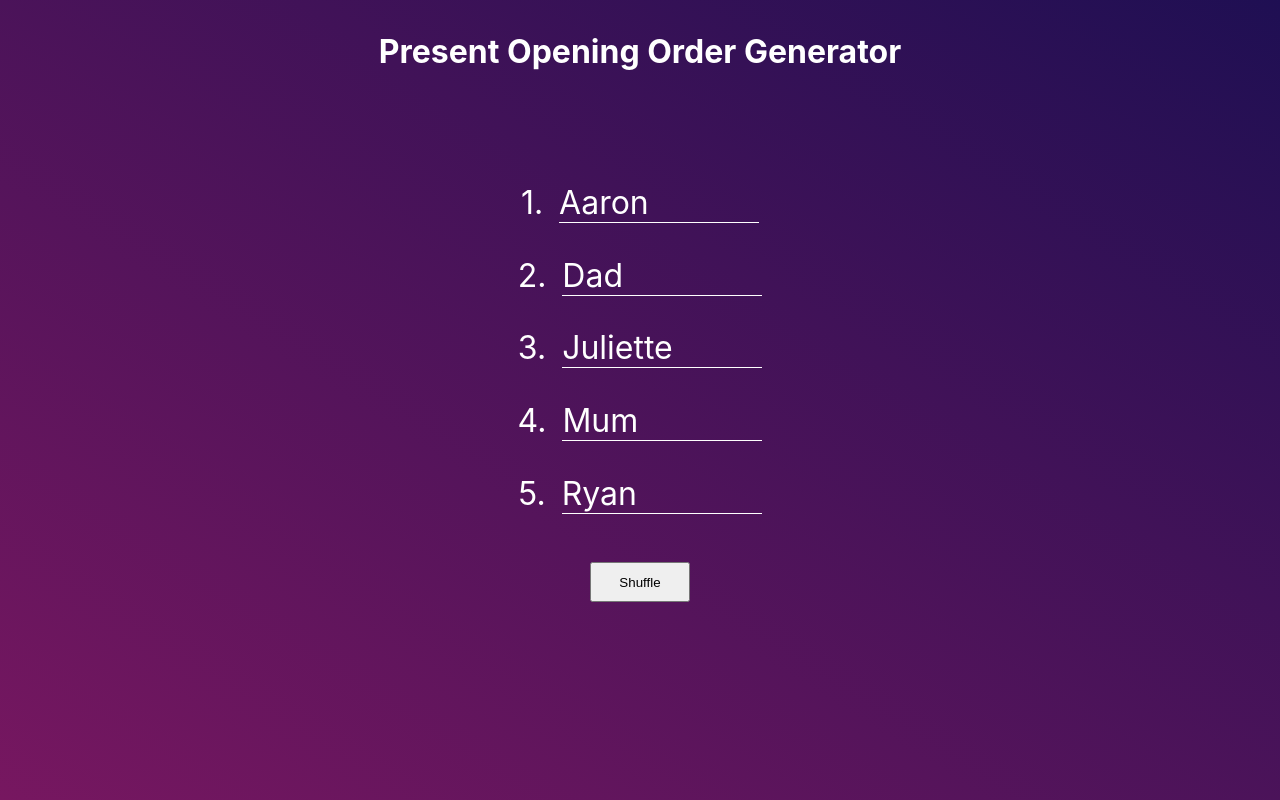
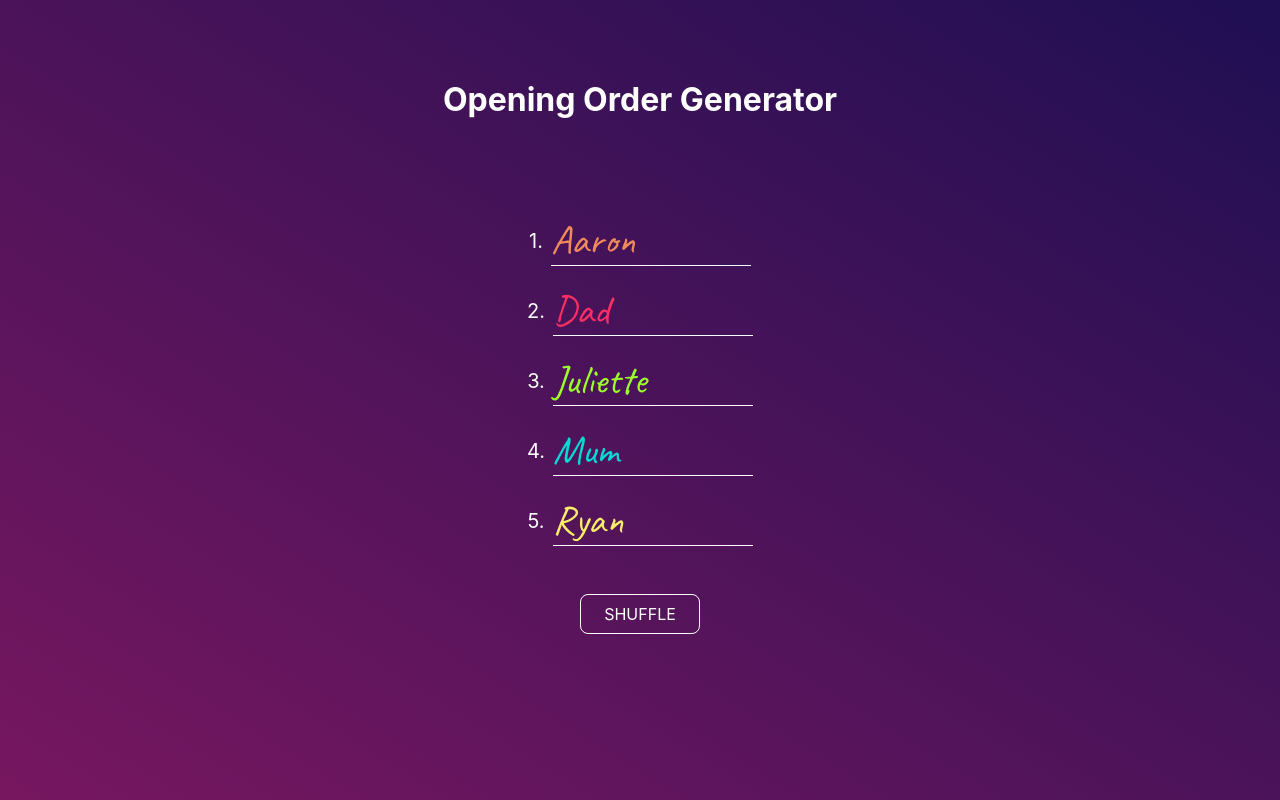
Before and after one commit to Ryhhill1998/PresentOpeningReact, a React (Create React App) app: page / in a window 1280 px wide. Built offline with nearby package versions, Linux system fonts and the light colour scheme.

Commit message:
Added colours to names

```diff
--- a/src/App.css
+++ b/src/App.css
@@ -1,3 +1,5 @@
+@import url('https://fonts.googleapis.com/css2?family=Caveat&display=swap');
+
 * {
   box-sizing: border-box;
   margin: 0;
@@ -11,7 +13,7 @@
 
 h1 {
   text-align: center;
-  margin-bottom: 2em;
+  margin: 1.5em 0;
 }
 
 .main {
@@ -27,13 +29,19 @@ h1 {
 .row {
   display: flex;
   gap: 0.5em;
-  font-size: 2rem;
+}
+
+.row-number {
+  align-self: center;
+  font-size: 1.25rem;
 }
 
 .name {
   border: none;
   width: 200px;
   border-bottom: solid 1px white;
+  font-family: 'Caveat', cursive;
+  font-size: 2.5rem;
 }
 
 .names {
@@ -46,9 +54,35 @@ h1 {
   width: 100%;
 }
 
+.orange {
+  color: #F08A5D;
+}
+
+.yellow {
+  color: #F9ED69;
+}
+
+.pink {
+  color: #FF2E63;
+}
+
+.blue {
+  color: #08D9D6;
+}
+
+.green {
+  color: #9CFF2E;
+}
+
 button {
-  width: 100px;
+  width: 120px;
   height: 50px;
   margin: 0 auto;
   cursor: pointer;
+  text-transform: uppercase;
+  background: none;
+  font: inherit;
+  color: white;
+  border-radius: 8px;
+  border: solid 1px white;
 }
--- a/src/App.js
+++ b/src/App.js
@@ -3,7 +3,13 @@ import {useState} from "react";
 import generateOrder from "./hooks/generateOrder";
 import "./App.css";
 
-const originalNames = ["Aaron", "Dad", "Juliette", "Mum", "Ryan"];
+const originalNames = [
+    {name: "Aaron", colour: "orange"},
+    {name: "Dad", colour: "pink"},
+    {name: "Juliette", colour: "green"},
+    {name: "Mum", colour: "blue"},
+    {name: "Ryan", colour: "yellow"}
+];
 
 const App = () => {
     const [names, setNames] = useState(originalNames);
@@ -17,13 +23,13 @@ const App = () => {
 
   return (
     <div className="app-container">
-      <h1>Present Opening Order Generator</h1>
+      <h1>Opening Order Generator</h1>
       <div className="main">
           <div className="names">
               {names.map((name, i) => (
                   <div key={i} className="row">
-                      <p>{i + 1}.</p>
-                      <p className={`name name-${i + 1}`}>{name}</p>
+                      <p className="row-number">{i + 1}.</p>
+                      <p className={`name ${name.colour}`}>{name.name}</p>
                   </div>
               ))}
           </div>
```
